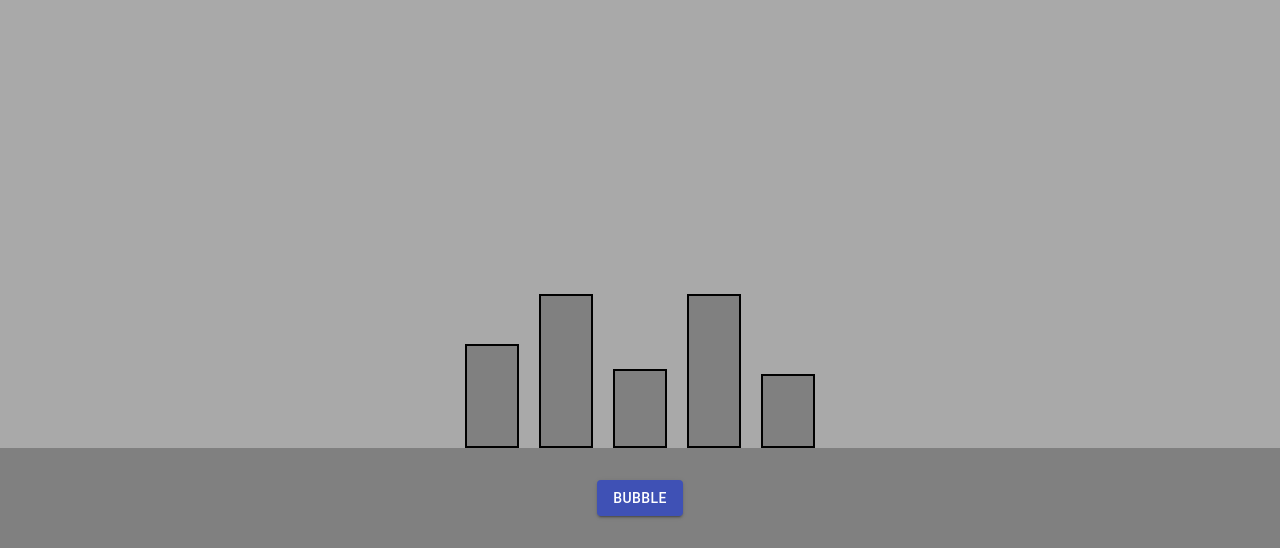
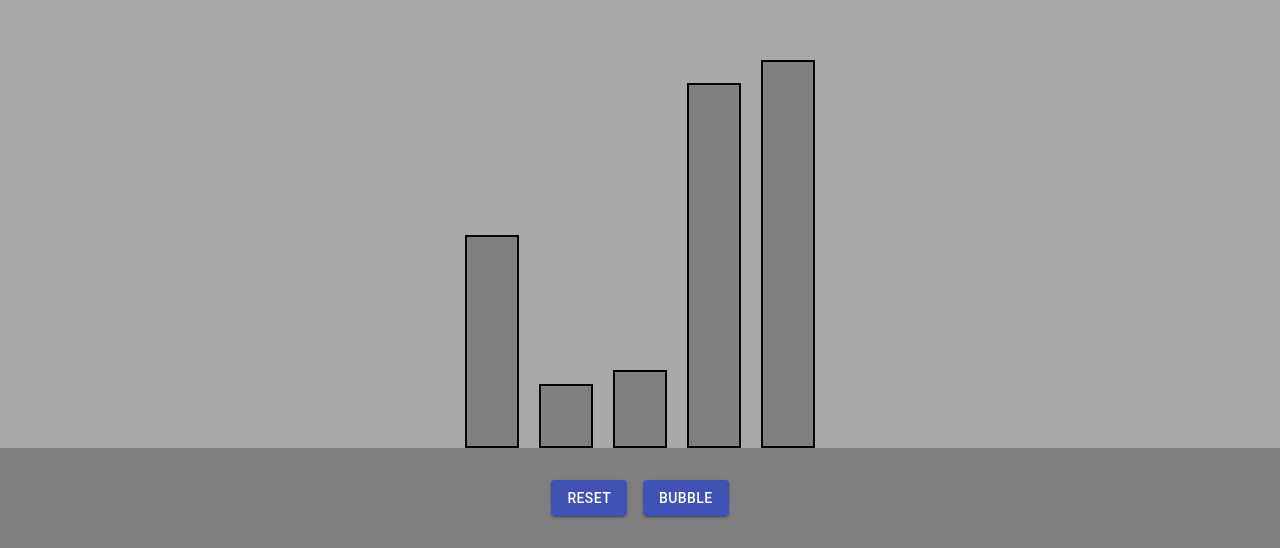
Before and after one commit to TalhaR/Sorting-visualizer, a React (Create React App) app: page / in a window 1280 px wide. Shown: the part 601-1149 px from the top of the page. Built offline with nearby package versions, Linux system fonts and the light colour scheme.

Commit message:
added reset array option. fixed issue with delay.

```diff
--- a/src/components/Body.jsx
+++ b/src/components/Body.jsx
@@ -1,24 +1,36 @@
+import React from 'react'
 import { Grid } from '@material-ui/core'
-import { useEffect, useState } from 'react';
 import Controls from './Controls'
 import '../styles.css'
 
 function sleep(ms) {
-    // console.log('waiting');
+    console.log('waiting');
     return new Promise(resolve => setTimeout(resolve, ms));
 }
 
-const Body = () => {
-    const [elements, setElements] = useState(() => [
-        100, 150, 75, 150, 70
-    ]);
 
-    useEffect(() => {
-        console.log('updating elements array');
-    }, [elements]);
 
-    const bubbleSort = async () => {
-        const array = [...elements];
+class Body extends React.Component {
+    constructor(props) {
+        super(props);
+
+        this.state = {
+            elements: [],
+        }
+        this.bubbleSort = this.bubbleSort.bind(this);
+        this.resetArray = this.resetArray.bind(this);
+    }
+
+    componentDidMount() {
+        this.resetArray();
+    }
+
+    componentDidUpdate() {
+        console.log('updated');
+    }
+
+    async bubbleSort() {
+        const array = [...this.state.elements];
         console.log('starting sort')
 
         for(let i = 0; i < array.length; ++i) {
@@ -27,23 +39,42 @@ const Body = () => {
                     console.log('before: ', array);
                     [array[j], array[j + 1]] = [array[j + 1], array[j]];
                     console.log('after: ', array);
+                    this.setState({elements: array,})
+                    this.forceUpdate();
+                    await sleep(1000);
                 }
-                setElements(array);
             }
         }
         console.log('done sorting');
     };
 
+    render() {
         return (
             <Grid container className="root" component="main">
                 <Grid item xs={12} sm={10} md={8} className="visualization" component="section">
-                {elements.map((value, idx) => (
+                    {this.state.elements.map((value, idx) => (
                         <div className="bar" key={idx} style={{height: `${value}px`}}></div>
                     ))}
                 </Grid>
-            <Controls setSorter={bubbleSort} />
+                <Controls setSorter={this.bubbleSort} resetArray={this.resetArray} />
             </Grid>
         )
+    };
+
+    resetArray() {
+        const getRandomInt = (low, high) => {
+            return Math.floor(Math.random() * (high - low + 1) + low);
+        }
+
+        const array = [];
+
+        for(let i = 0; i < 5; ++i) {
+            array.push(getRandomInt(25, 500));
+        }
+        this.setState({elements: array}, () => {
+            console.log(this.state.elements)
+        })
+    }
 }
 
 export default Body
--- a/src/components/Controls.jsx
+++ b/src/components/Controls.jsx
@@ -14,7 +14,7 @@ const useStyles = makeStyles((theme) => ({
     }
 }));
 
-function Controls({setSorter}) {
+function Controls({setSorter, resetArray}) {
     const classes = useStyles();
 
     const selectSorter = (algorithm) => {
@@ -24,6 +24,9 @@ function Controls({setSorter}) {
 
     return (
         <Grid item xs={12} sm={12} className={classes.root} component="section">
+            <Button color="primary" variant="contained" onClick={() => resetArray()}>
+                Reset
+            </Button>
             <Button color="primary" variant="contained" onClick={() => selectSorter('bubble')}>
                 Bubble
             </Button>
```
Lines whose indentation alone changed are shown as unchanged.
